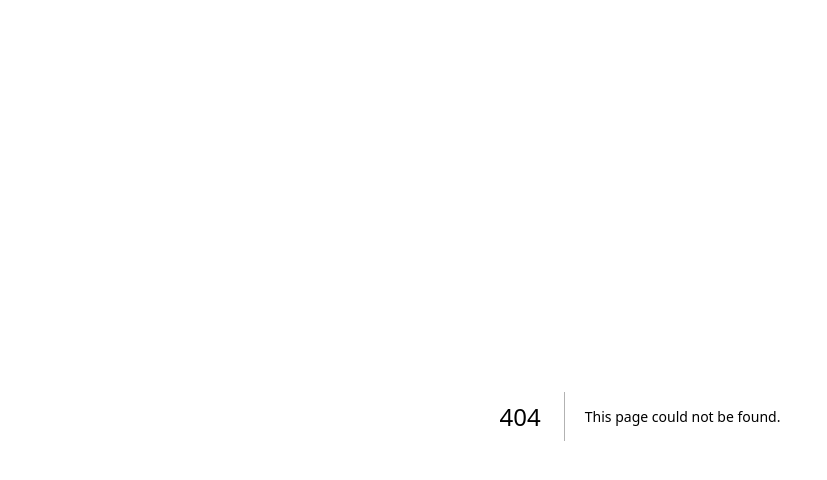
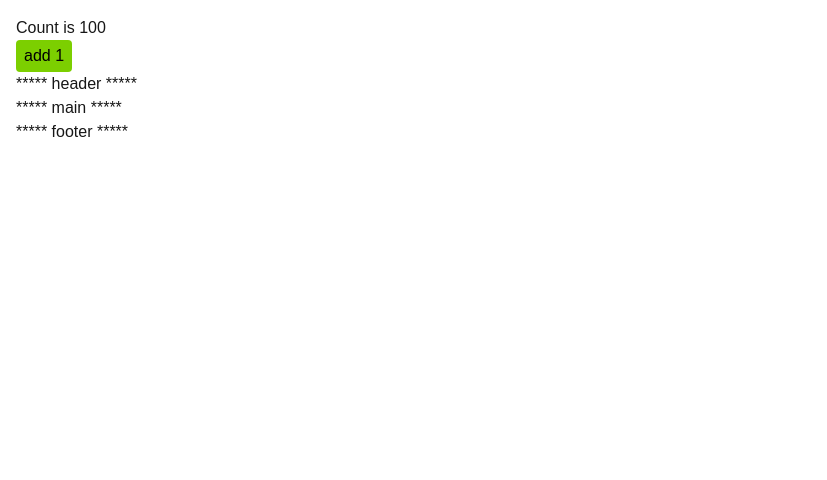
Before and after one commit to peterlidee/caching, a Next.js app: page /static-client in a window 1280 px wide. Before the commit this address had no page. Shown: the top 480 px of the page, without its empty margins (0-827 px from the left). Built offline with nearby package versions, Linux system fonts and the light colour scheme.

Commit message:
Added example components and route

```diff
--- /dev/null
+++ b/app/static-client/page.tsx
@@ -0,0 +1,15 @@
+import Header from '@/components/static/Header';
+import Main from '@/components/static/Main';
+import Footer from '@/components/static/Footer';
+import ClientWithState from '@/components/client/ClientWithState';
+
+export default async function page() {
+  return (
+    <>
+      <ClientWithState />
+      <Header />
+      <Main />
+      <Footer />
+    </>
+  );
+}
--- /dev/null
+++ b/components/client/ClientWithBrowserAPI.tsx
@@ -0,0 +1,27 @@
+'use client';
+
+import { useState, useEffect } from 'react';
+
+/*
+// ❌ don't do this
+export default function ClientWithBrowserAPI() {
+  function initiateState() {
+    const lscount = localStorage.get('lscount');
+    return lscount ? Number(lscount) : 0;
+  }
+  const [count, setCount] = useState(initiateState);
+  return <div>Count is {count}</div>;
+}
+*/
+
+export default function ClientWithBrowserAPI() {
+  const [count, setCount] = useState(0);
+  useEffect(() => {
+    const lsCount = localStorage.getItem('lsCount');
+    if (lsCount !== null) {
+      // eslint-disable-next-line react-hooks/exhaustive-deps
+      setCount(Number(lsCount));
+    }
+  }, []);
+  return <div>Count is {count}</div>;
+}
--- /dev/null
+++ b/components/client/ClientWithState.tsx
@@ -0,0 +1,26 @@
+'use client';
+
+import { useState, useEffect } from 'react';
+
+export default function ClientWithState() {
+  const [count, setCount] = useState(100);
+  useEffect(() => {
+    document.title = 'Updated title';
+  }, []);
+
+  const handler = () => {
+    setCount((prev) => prev + 1);
+  };
+
+  return (
+    <>
+      <div>Count is {count}</div>
+      <button
+        onClick={handler}
+        className='bg-lime-500 rounded px-2 py-1 text-black'
+      >
+        add 1
+      </button>
+    </>
+  );
+}
```
